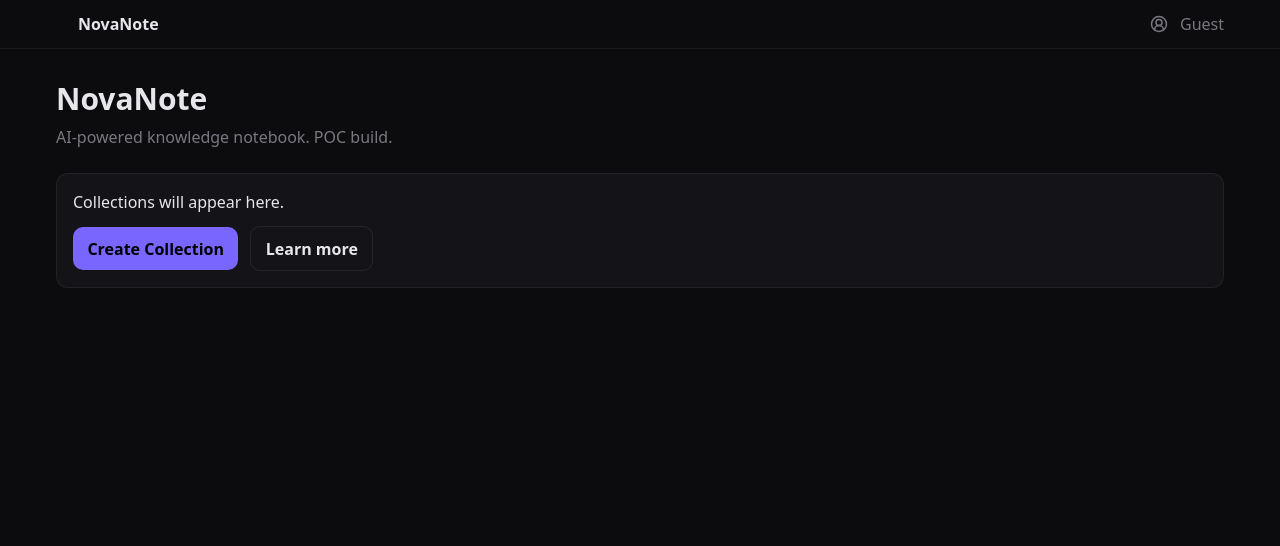
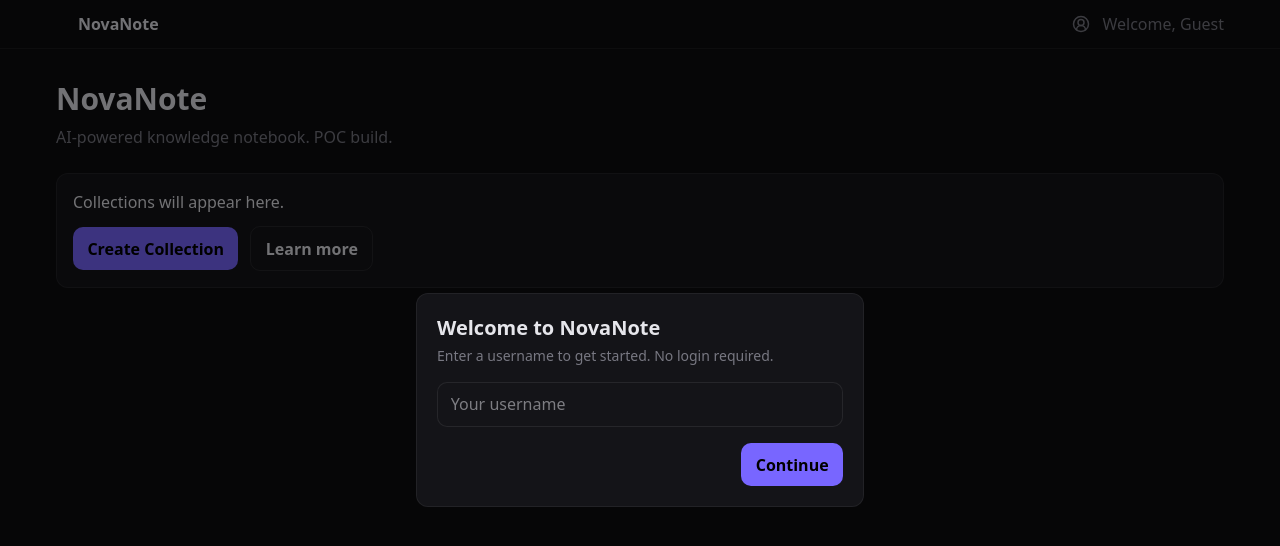
Before and after one commit to rohit-kadam-springct/nova-note, a Next.js app: page / in a window 1280 px wide. Shown: the top 546 px of the page. Built offline with nearby package versions, Linux system fonts and the light colour scheme; no server answers.

Commit message:
feat(auth): username cookie auth (no login) + modal + user api

```diff
--- /dev/null
+++ b/app/api/user/route.ts
@@ -0,0 +1,46 @@
+import { NextResponse } from "next/server";
+import { db } from "@/db/client";
+import { users } from "@/db/schema";
+import { eq } from "drizzle-orm";
+import { getUserFromCookies, setUserCookies } from "@/lib/user";
+import { z } from "zod";
+
+const BodySchema = z.object({
+  username: z.string().trim().min(2).max(40),
+});
+
+
+export async function GET() {
+  // If cookie exists, return user
+  const existing = await getUserFromCookies();
+  if (existing) return NextResponse.json({ ok: true, user: existing });
+
+  return NextResponse.json({ ok: false, user: null }, { status: 404 });
+}
+
+export async function POST(req: Request) {
+  try {
+    const parsed = BodySchema.safeParse(await req.json());
+    if (!parsed.success) {
+      return NextResponse.json({ ok: false, error: "invalid-username" }, { status: 400 });
+    }
+    const username = parsed.data.username;
+
+    // If already have cookies, return existing
+    const existing = await getUserFromCookies();
+    if (existing) return NextResponse.json({ ok: true, user: existing });
+
+    // Create new user
+    const inserted = await db.insert(users).values({ username }).returning()
+    const user = inserted[0];
+    setUserCookies({ id: user.id, username: user.username });
+
+    return NextResponse.json({
+      ok: true,
+      user: { id: user.id, username: user.username, isPro: user.isPro ?? false },
+    });
+
+  } catch (e: any) {
+    return NextResponse.json({ ok: false, error: "user-create-failed" }, { status: 500 });
+  }
+}
--- a/app/layout.tsx
+++ b/app/layout.tsx
@@ -2,6 +2,7 @@ import "./globals.css";
 import type { Metadata } from "next";
 import Providers from "./providers";
 import Header from "@/components/Header";
+import UsernameModal from "@/components/UsernameModal";
 
 export const meta: Metadata = {
   title: "NovaNote",
@@ -12,8 +13,11 @@ export default function RootLayout({ children }: { children: React.ReactNode })
   return (
     <html lang="en">
       <body>
-        <Header />
-        <Providers>{children}</Providers>
+        <Providers>
+          <Header />
+          {children}
+          <UsernameModal />
+        </Providers>
       </body>
     </html>
   );
--- a/components/Header.tsx
+++ b/components/Header.tsx
@@ -1,9 +1,26 @@
 "use client";
-import { useState } from "react";
 import { CircleUserRound } from "lucide-react";
+import { useQuery } from "@tanstack/react-query";
+import { useUI } from "@/store/ui";
 
 export default function Header() {
-  const [username] = useState<string | null>(null); // will wire later
+  const { setUsernameModalOpen } = useUI();
+
+  const { data } = useQuery({
+    queryKey: ["user"],
+    queryFn: async () => {
+      const res = await fetch("/api/user");
+      if (!res.ok) {
+        setUsernameModalOpen(true);
+        return null
+      };
+      return (await res.json()).user as { id: string; username: string; isPro: boolean };
+    },
+    staleTime: 60_000,
+  });
+
+  const username = data?.username ?? "Guest";
+
   return (
     <div className="w-full border-b border-[rgba(255,255,255,.06)]">
       <div className="container hstack justify-between py-3">
@@ -13,7 +30,7 @@ export default function Header() {
         </div>
         <div className="hstack text-muted">
           <CircleUserRound size={18} />
-          <span>{username ?? "Guest"}</span>
+          <span>Welcome, {username}</span>
         </div>
       </div>
     </div>
--- /dev/null
+++ b/components/UsernameModal.tsx
@@ -0,0 +1,87 @@
+"use client";
+
+import { useEffect, useState } from "react";
+import { useMutation, useQuery } from "@tanstack/react-query";
+import { useUI } from "@/store/ui";
+
+async function getUser() {
+  const res = await fetch("/api/user", { method: "GET" });
+  if (res.ok) return res.json();
+  throw new Error("no-user");
+}
+
+async function createUser(username: string) {
+  const res = await fetch("/api/user", {
+    method: "POST",
+    headers: { "Content-Type": "application/json" },
+    body: JSON.stringify({ username }),
+  });
+  if (!res.ok) throw new Error("create-failed");
+  return res.json();
+}
+
+export default function UsernameModal() {
+  const { usernameModalOpen, setUsernameModalOpen } = useUI();
+  const [username, setUsername] = useState("");
+
+  // Try to fetch existing user on mount; if 404, open modal
+  useQuery({
+    queryKey: ["user"],
+    queryFn: async () => {
+      try {
+        console.log("Calling")
+        const data = await getUser();
+        console.log("Data", data)
+        setUsernameModalOpen(false);
+        return data.user;
+      } catch {
+        console.log("setting username error")
+        setUsernameModalOpen(true);
+        return null;
+      }
+    },
+    staleTime: 60_000,
+  });
+
+  const mutation = useMutation({
+    mutationFn: createUser,
+    onSuccess: () => {
+      setUsernameModalOpen(false);
+      // force a refresh to pick up server cookies in server components if needed
+      window.location.reload();
+    },
+  });
+
+  if (!usernameModalOpen) return null;
+
+  console.log("Model is displayed")
+
+  return (
+    <div className="fixed inset-0 grid place-items-center bg-black/50 z-50">
+      <div className="card p-5 w-full max-w-md vstack gap-4">
+        <div className="vstack gap-1">
+          <h2 className="text-xl font-semibold">Welcome to NovaNote</h2>
+          <p className="text-muted text-sm">Enter a username to get started. No login required.</p>
+        </div>
+
+        <input
+          className="input"
+          placeholder="Your username"
+          value={username}
+          onChange={(e) => setUsername(e.target.value)}
+          maxLength={40}
+        />
+
+        <div className="hstack justify-end">
+          <button
+            className="btn btn-primary"
+            onClick={() => mutation.mutate(username)}
+            disabled={!username || mutation.isPending}
+          >
+            {mutation.isPending ? "Creating..." : "Continue"}
+          </button>
+        </div>
+      </div>
+    </div>
+  );
+}
--- /dev/null
+++ b/lib/user.ts
@@ -0,0 +1,35 @@
+import { cookies } from "next/headers";
+import { db } from "@/db/client";
+import { users } from "@/db/schema";
+import { eq } from "drizzle-orm";
+
+const USER_ID_COOKIE = "novanote_user_id";
+const USERNAME_COOKIE = "novanote_username";
+
+export type AppUser = {
+  id: string;
+  username: string;
+  isPro: boolean;
+};
+
+export async function getUserFromCookies(): Promise<AppUser | null > {
+  const store = await cookies()
+  const uid = store.get(USER_ID_COOKIE)?.value;
+  const uname = store.get(USERNAME_COOKIE)?.value;
+
+  if (!uid || !uname) return null;
+
+  const row = await db.select().from(users).where(eq(users.id, uid)).limit(1)
+  if (!row.length) return null;
+
+  const user = row[0]
+
+  return { id: user.id, username: user.username, isPro: user.isPro ?? false };
+}
+
+export async function setUserCookies({ id, username }: { id: string; username: string }) {
+  const store = await cookies();
+  const maxAge = 60 * 60 * 24 * 180; // 180 days
+  store.set(USER_ID_COOKIE, id, { httpOnly: true, sameSite: "lax", maxAge, path: "/" });
+  store.set(USERNAME_COOKIE, username, { httpOnly: false, sameSite: "lax", maxAge, path: "/" });
+}
```
Also changed, not shown: 1 other file (tests, documents, lock files or other folders).
